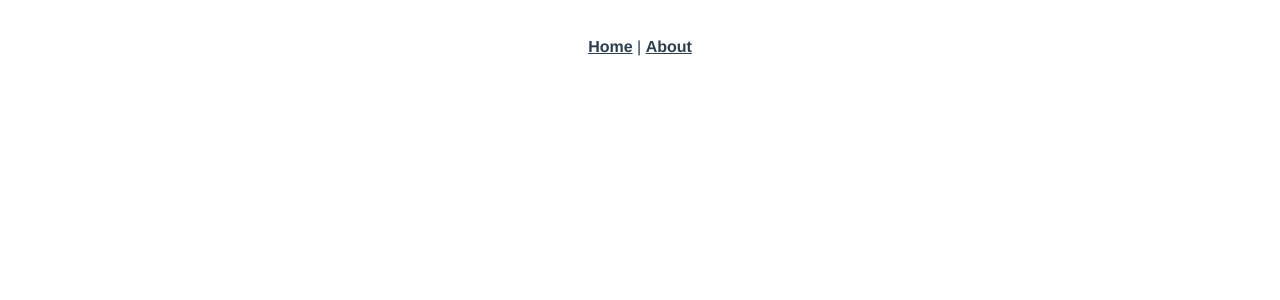
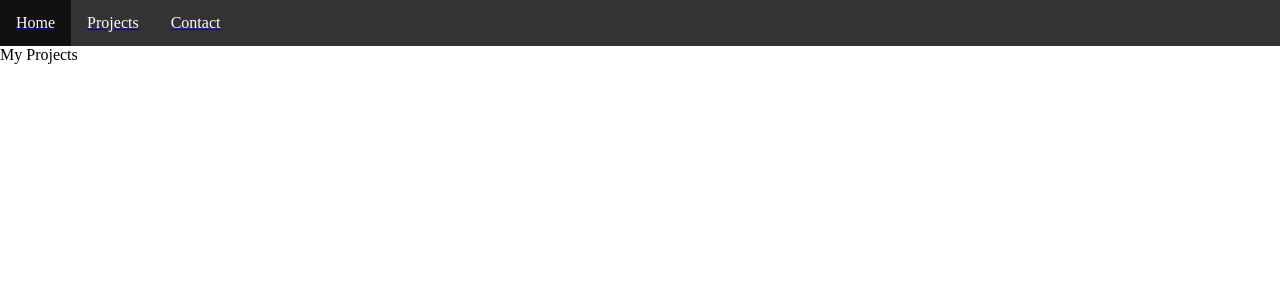
Before and after one commit to pabloruizp/pabloruizponce.com, a Vue app: page /projects in a window 1280 px wide. Before the commit this address had no page. Shown: the top 300 px of the page. Built offline with nearby package versions, Linux system fonts and the light colour scheme.

Commit message:
Basic structure

```diff
--- a/src/App.vue
+++ b/src/App.vue
@@ -1,30 +1,39 @@
 <template>
   <nav>
-    <router-link to="/">Home</router-link> |
-    <router-link to="/about">About</router-link>
+    <router-link to="/"><span>Home</span></router-link>
+    <router-link to="/projects"><span>Projects</span></router-link>
+    <router-link to="/contact"><span>Contact</span></router-link>
   </nav>
   <router-view/>
 </template>
 
 <style>
-#app {
-  font-family: Avenir, Helvetica, Arial, sans-serif;
-  -webkit-font-smoothing: antialiased;
-  -moz-osx-font-smoothing: grayscale;
-  text-align: center;
-  color: #2c3e50;
+* {
+  margin: 0;
+}
+nav {
+  list-style-type: none;
+  margin: 0;
+  padding: 0;
+  overflow: hidden;
+  background-color: #333;
 }
 
-nav {
-  padding: 30px;
+a {
+  float: left;
 }
 
-nav a {
-  font-weight: bold;
-  color: #2c3e50;
+a > span{
+  display: block;
+  color: white;
+  text-align: center;
+  padding: 14px 16px;
+  text-decoration: none;
 }
 
-nav a.router-link-exact-active {
-  color: #42b983;
+/* Change the link color to #111 (black) on hover */
+a:hover {
+  background-color: #111;
 }
+
 </style>
--- a/src/components/HelloWorld.vue
+++ /dev/null
@@ -1,57 +0,0 @@
-<template>
-  <div class="hello">
-    <h1>{{ msg }}</h1>
-    <p>
-      For a guide and recipes on how to configure / customize this project,<br>
-      check out the
-      <a href="https://cli.vuejs.org" target="_blank" rel="noopener">vue-cli documentation</a>.
-    </p>
-    <h3>Installed CLI Plugins</h3>
-    <ul>
-      <li><a href="https://github.com/vuejs/vue-cli/tree/dev/packages/%40vue/cli-plugin-router" target="_blank" rel="noopener">router</a></li>
-    </ul>
-    <h3>Essential Links</h3>
-    <ul>
-      <li><a href="https://vuejs.org" target="_blank" rel="noopener">Core Docs</a></li>
-      <li><a href="https://forum.vuejs.org" target="_blank" rel="noopener">Forum</a></li>
-      <li><a href="https://chat.vuejs.org" target="_blank" rel="noopener">Community Chat</a></li>
-      <li><a href="https://twitter.com/vuejs" target="_blank" rel="noopener">Twitter</a></li>
-      <li><a href="https://news.vuejs.org" target="_blank" rel="noopener">News</a></li>
-    </ul>
-    <h3>Ecosystem</h3>
-    <ul>
-      <li><a href="https://router.vuejs.org" target="_blank" rel="noopener">vue-router</a></li>
-      <li><a href="https://vuex.vuejs.org" target="_blank" rel="noopener">vuex</a></li>
-      <li><a href="https://github.com/vuejs/vue-devtools#vue-devtools" target="_blank" rel="noopener">vue-devtools</a></li>
-      <li><a href="https://vue-loader.vuejs.org" target="_blank" rel="noopener">vue-loader</a></li>
-      <li><a href="https://github.com/vuejs/awesome-vue" target="_blank" rel="noopener">awesome-vue</a></li>
-    </ul>
-  </div>
-</template>
-
-<script>
-export default {
-  name: 'HelloWorld',
-  props: {
-    msg: String
-  }
-}
-</script>
-
-<!-- Add "scoped" attribute to limit CSS to this component only -->
-<style scoped>
-h3 {
-  margin: 40px 0 0;
-}
-ul {
-  list-style-type: none;
-  padding: 0;
-}
-li {
-  display: inline-block;
-  margin: 0 10px;
-}
-a {
-  color: #42b983;
-}
-</style>
--- a/src/router/index.js
+++ b/src/router/index.js
@@ -1,5 +1,7 @@
 import { createRouter, createWebHistory } from 'vue-router'
 import HomeView from '../views/HomeView.vue'
+import ContactView from '../views/ContactView.vue'
+import ProjectsView from '../views/ProjectsView.vue'
 
 const routes = [
   {
@@ -8,14 +10,14 @@ const routes = [
     component: HomeView
   },
   {
-    path: '/about',
-    name: 'about',
-    // route level code-splitting
-    // this generates a separate chunk (about.[hash].js) for this route
-    // which is lazy-loaded when the route is visited.
-    component: function () {
-      return import(/* webpackChunkName: "about" */ '../views/AboutView.vue')
-    }
+    path: '/contact',
+    name: 'contact',
+    component: ContactView
+  },
+  {
+    path: '/projects',
+    name: 'projects',
+    component: ProjectsView
   }
 ]
 
--- a/src/views/AboutView.vue
+++ b/src/views/ContactView.vue
@@ -1,5 +1,5 @@
 <template>
   <div class="about">
-    <h1>This is an about page</h1>
+    Contact Me
   </div>
 </template>
--- a/src/views/HomeView.vue
+++ b/src/views/HomeView.vue
@@ -1,18 +1,5 @@
 <template>
   <div class="home">
-    <img alt="Vue logo" src="../assets/logo.png">
-    <HelloWorld msg="Welcome to Your Vue.js App"/>
+    Home Page
   </div>
 </template>
-
-<script>
-// @ is an alias to /src
-import HelloWorld from '@/components/HelloWorld.vue'
-
-export default {
-  name: 'HomeView',
-  components: {
-    HelloWorld
-  }
-}
-</script>
--- /dev/null
+++ b/src/views/ProjectsView.vue
@@ -0,0 +1,5 @@
+<template>
+  <div class="about">
+    My Projects
+  </div>
+</template>
```
Also changed, not shown: src/assets/logo.png (deleted).
